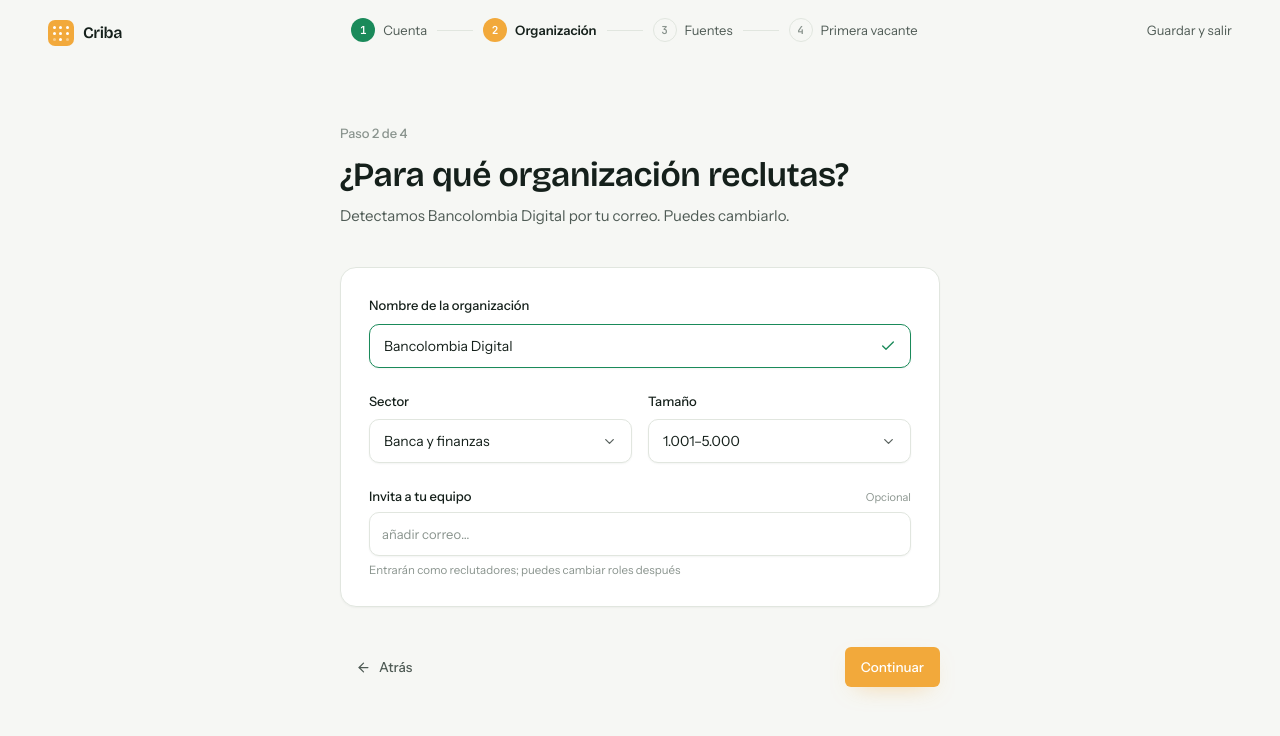
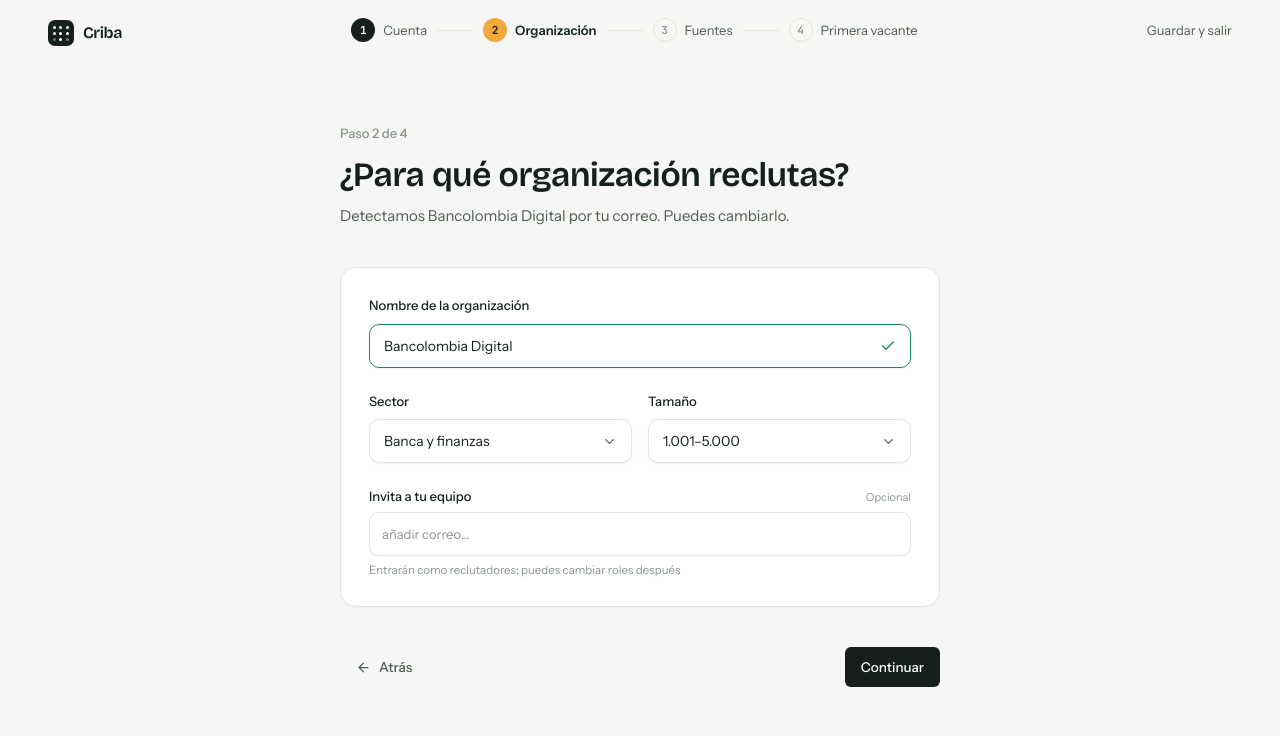
Before and after one commit to LaboratorioHack/ai_talent_web, a Next.js app: page /onboarding/2 in a window 1280 px wide. Shown: the top 736 px of the page. Built offline with nearby package versions, Linux system fonts and the light colour scheme.

Commit message:
fix: restore ink fills for buttons, toggles, steps and calendar

```diff
--- a/src/app/design/showcase.tsx
+++ b/src/app/design/showcase.tsx
@@ -71,7 +71,7 @@ export function DesignShowcase() {
       >
         <div className="flex items-center gap-8">
           <Logo />
-          <span className="rounded-md bg-ink px-3 py-2">
+          <span className="rounded-md bg-panel px-3 py-2">
             <Logo inverse />
           </span>
           <Logo compact />
--- a/src/features/auth/components/provider-button.tsx
+++ b/src/features/auth/components/provider-button.tsx
@@ -46,7 +46,7 @@ export function ProviderButton({ provider, loading, disabled, onClick }: Provide
       className={cn(
         "flex h-11 w-full items-center justify-center gap-2.5 rounded-md border border-border bg-surface text-[13.5px] font-medium text-ink",
         "transition-[border-color,background-color,transform,box-shadow] duration-300 ease-[var(--ease-out-soft)]",
-        "hover:-translate-y-px hover:border-border-strong hover:bg-surface-2 hover:shadow-[0_12px_24px_-14px_rgba(0,0,0,0.8)] active:translate-y-0 disabled:opacity-50",
+        "hover:-translate-y-px hover:border-ink-3 hover:shadow-[0_10px_22px_-14px_rgba(21,32,27,0.45)] active:translate-y-0 disabled:opacity-50",
       )}
     >
       {loading ? <Loader2 aria-hidden className="size-4 animate-spin" /> : icon}
--- a/src/shared/components/ui/button.tsx
+++ b/src/shared/components/ui/button.tsx
@@ -21,11 +21,11 @@ export interface ButtonProps extends ButtonHTMLAttributes<HTMLButtonElement> {
 }
 
 const variantClasses: Record<ButtonVariant, string> = {
-  ink: "bg-amber text-ink-inverse shadow-[0_8px_24px_-12px_rgba(242,169,59,0.6)] hover:bg-amber-2 hover:shadow-[0_14px_32px_-14px_rgba(242,169,59,0.8)]",
+  ink: "bg-ink text-ink-inverse hover:bg-panel-2 hover:shadow-[0_8px_20px_-10px_rgba(21,32,27,0.55)]",
   outline: "border border-border-strong bg-surface text-ink hover:border-ink-3 hover:bg-surface-2",
   text: "text-ink-2 hover:bg-surface-2 hover:text-ink",
   danger: "border border-danger text-danger hover:bg-danger-soft",
-  blue: "bg-blue text-ink-inverse hover:brightness-105 hover:shadow-[0_6px_18px_-8px_rgba(134,174,252,0.6)]",
+  blue: "bg-blue text-ink-inverse hover:brightness-95 hover:shadow-[0_6px_18px_-8px_rgba(31,91,209,0.6)]",
 };
 
 const baseClasses =
--- a/src/shared/components/ui/calendar.tsx
+++ b/src/shared/components/ui/calendar.tsx
@@ -69,7 +69,7 @@ export function Calendar({ value, onChange, minDate, maxDate, note = "Las fechas
                   onClick={() => onChange(day)}
                   className={cn(
                     "size-8 rounded-full text-[12.5px] transition-[background-color,color,transform] duration-200 hover:scale-105 active:scale-95",
-                    selected ? "bg-amber font-semibold text-ink-inverse" : "hover:bg-surface-2",
+                    selected ? "bg-ink font-semibold text-ink-inverse" : "hover:bg-surface-2",
                     disabled && "text-ink-3 hover:bg-transparent",
                     !selected && !disabled && isToday && "font-semibold underline underline-offset-4",
                   )}
--- a/src/shared/components/ui/logo.tsx
+++ b/src/shared/components/ui/logo.tsx
@@ -16,12 +16,12 @@ export function Logo({ compact = false, inverse = false, className }: LogoProps)
     <span className={cn("inline-flex items-center gap-[9px]", className)} aria-label="Criba">
       <span
         aria-hidden
-        className={cn("grid size-[26px] grid-cols-3 gap-[3px] rounded-[7px] px-[5px] py-1.5", inverse ? "bg-ink" : "bg-amber")}
+        className={cn("grid size-[26px] grid-cols-3 gap-[3px] rounded-[7px] px-[5px] py-1.5", inverse ? "bg-surface" : "bg-ink")}
       >
         {dots.map((opacity, i) => (
           <span
             key={i}
-            className={cn("size-[3px] rounded-full", inverse ? "bg-bg" : "bg-ink-inverse")}
+            className={cn("size-[3px] rounded-full", inverse ? "bg-ink" : "bg-surface")}
             style={{ opacity }}
           />
         ))}
--- a/src/shared/components/ui/modal.tsx
+++ b/src/shared/components/ui/modal.tsx
@@ -46,7 +46,7 @@ export function Modal({ open, onClose, title, description, children, footer, siz
         if (dismissible && e.target === ref.current) onClose();
       }}
       className={cn(
-        "m-auto w-[calc(100vw-2rem)] overflow-visible rounded-2xl border border-border bg-surface p-0 text-ink shadow-[0_40px_80px_-30px_rgba(0,0,0,0.85)] backdrop:bg-black/60 backdrop:backdrop-blur-[2px]",
+        "m-auto w-[calc(100vw-2rem)] overflow-visible rounded-2xl border border-border bg-surface p-0 text-ink shadow-[0_40px_80px_-30px_rgba(0,0,0,0.85)] backdrop:bg-panel/55 backdrop:backdrop-blur-[2px]",
         "open:animate-pop-in backdrop:animate-fade-in",
         size === "sm" ? "max-w-[360px]" : "max-w-[440px]",
       )}
--- a/src/shared/components/ui/steps.tsx
+++ b/src/shared/components/ui/steps.tsx
@@ -21,8 +21,8 @@ export function Steps({ steps, current, className }: StepsProps) {
               <span
                 className={cn(
                   "flex size-6 items-center justify-center rounded-full font-mono text-[11px] font-semibold",
-                  state === "current" && "bg-amber text-ink-inverse",
-                  state === "done" && "bg-success text-ink-inverse",
+                  state === "current" && "bg-amber text-ink",
+                  state === "done" && "bg-ink text-ink-inverse",
                   state === "todo" && "border border-border text-ink-3",
                 )}
               >
--- a/src/shared/components/ui/toast.tsx
+++ b/src/shared/components/ui/toast.tsx
@@ -83,7 +83,7 @@ export function ToastProvider({ children }: { children: ReactNode }) {
         aria-live="polite"
         onPointerEnter={() => setPaused(true)}
         onPointerLeave={() => setPaused(false)}
-        className="pointer-events-none fixed right-6 bottom-6 z-50 flex w-[380px] max-w-[calc(100vw-2rem)] flex-col"
+        className="dark-scope pointer-events-none fixed right-6 bottom-6 z-50 flex w-[380px] max-w-[calc(100vw-2rem)] flex-col"
       >
         {items.map((t) => (
           <ToastRow key={t.id} item={t} paused={paused} onDismiss={dismiss} />
--- a/src/shared/components/ui/toggle.tsx
+++ b/src/shared/components/ui/toggle.tsx
@@ -26,7 +26,7 @@ export function Toggle({ checked, onChange, label, description, disabled, classN
         onClick={() => onChange(!checked)}
         className={cn(
           "relative mt-px h-[22px] w-10 shrink-0 rounded-full p-0.5 transition-colors duration-300",
-          checked ? "bg-amber" : "bg-border-strong",
+          checked ? "bg-ink" : "bg-border-strong",
         )}
       >
         <span
```
